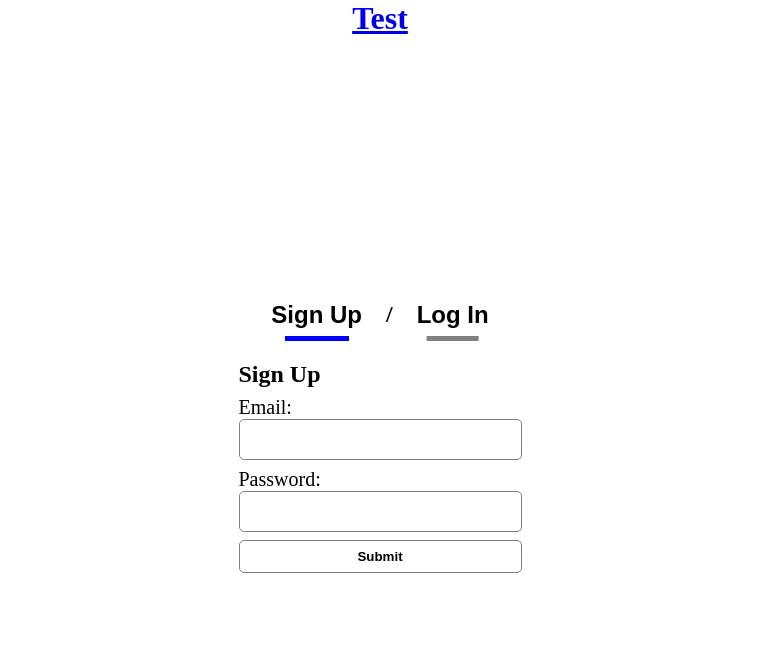
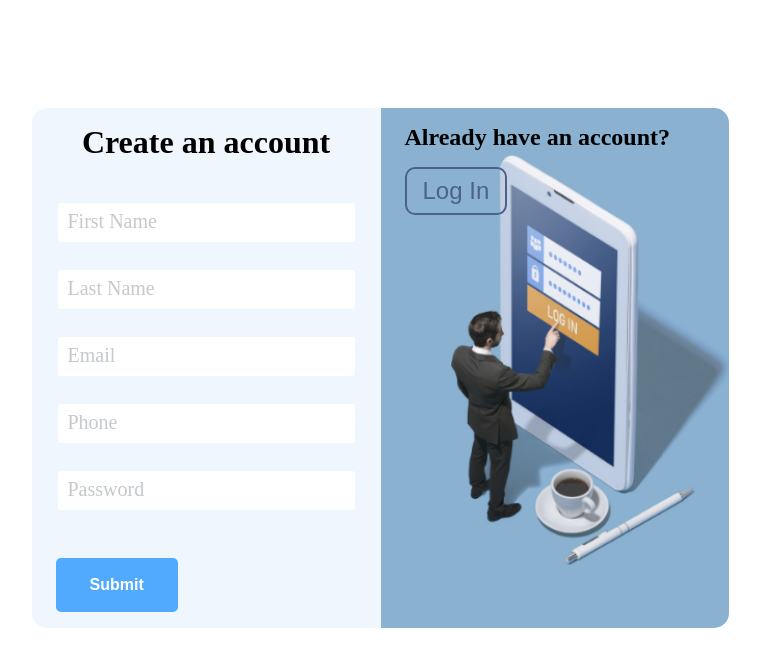
Before and after one commit to BAlexandru99/HRApp, a React (Vite) app in the folder react-frontend/: page / in a window 1280 px wide. Shown: the top 666 px of the page, without its empty margins (260-1020 px from the left). Built offline with nearby package versions, Linux system fonts and the light colour scheme.

Commit message:
registration form redesign and client side validation

```diff
--- a/react-frontend/package.json
+++ b/react-frontend/package.json
@@ -13,6 +13,7 @@
     "@reduxjs/toolkit": "^2.2.6",
     "react": "^18.3.1",
     "react-dom": "^18.3.1",
+    "react-hook-form": "^7.52.1",
     "react-redux": "^9.1.2",
     "react-router-dom": "^6.24.1",
     "sass": "^1.77.8"
--- a/react-frontend/src/components/LogIn.jsx
+++ b/react-frontend/src/components/LogIn.jsx
@@ -1,81 +1,52 @@
-import { useState } from "react";
+import { useForm } from "react-hook-form";
 
 const LogIn = () => {
-  const [formData, setFormData] = useState({
-    email: "",
-    password: "",
-  });
-
-  const [errors, setErrors] = useState({});
-
-  const validateForm = () => {
-    let isValid = true;
-    let newErrors = {};
-
-    if (!formData.email.trim()) {
-      newErrors.email = "Email is required";
-      isValid = false;
-    } else if (!/\S+@\S+\.\S+/.test(formData.email)) {
-      newErrors.email = "Email is not valid";
-      isValid = false;
-    }
-
-    if (!formData.password.trim()) {
-      newErrors.password = "Password is required";
-      isValid = false;
-    }
-
-    setErrors(newErrors);
-    return isValid;
-  };
-
-  const handleSubmit = (event) => {
-    event.preventDefault();
-
-    if (validateForm()) {
-      // Form submission logic here (e.g., calling an API)
-      console.log("Form is valid. Submitting...", formData);
-    } else {
-      console.error("Form validation failed.");
-    }
-  };
-
-  const handleChange = (event) => {
-    const { name, value } = event.target;
-    setFormData({
-      ...formData,
-      [name]: value,
-    });
-  };
+  const {
+    register,
+    handleSubmit,
+    formState: { errors },
+  } = useForm();
+  const onSubmit = (data) => console.log(data);
 
   return (
     <div className="log-in">
-      <h2 className="title">Log In</h2>
-      <div className="form-container">
-        <form onSubmit={handleSubmit}>
+      <h3 className="title">Log In</h3>
+
+      <form onSubmit={handleSubmit(onSubmit)}>
         <div className="input-group">
-            <label htmlFor="email">Email:</label>
+          <label className="floating-label" htmlFor="email">
+            Email:
+          </label>
           <input
+            className="input-field"
             type="email"
-              name="email"
             id="email"
-              value={formData.email}
-              onChange={handleChange}
+            {...register("email", {
+              required: "Email is required",
+              pattern: {
+                value: /^[A-Za-z0-9._%+-]+@[A-Za-z0-9.-]+\.[A-Za-z]{2,4}$/,
+                message: "Invalid email address",
+              },
+            })}
           />
-            {errors.email && <span className="error">{errors.email}</span>}
+          {errors.email && (
+            <span className="error-msg">{errors.email.message}</span>
+          )}
         </div>
 
         <div className="input-group">
-            <label htmlFor="password">Password:</label>
+          <label className="floating-label" htmlFor="password">
+            Password:
+          </label>
           <input
+            className="input-field"
             type="password"
-              name="password"
+            autoComplete="on"
             id="password"
-              value={formData.password}
-              onChange={handleChange}
+            {...register("password", { required: "Password is required" })}
           />
           {errors.password && (
-              <span className="error">{errors.password}</span>
+            <span className="error-msg">{errors.password.message}</span>
           )}
         </div>
 
@@ -84,7 +55,6 @@ const LogIn = () => {
         </button>
       </form>
     </div>
-    </div>
   );
 };
 
--- a/react-frontend/src/components/SignUp.jsx
+++ b/react-frontend/src/components/SignUp.jsx
@@ -1,89 +1,111 @@
-import { useState } from "react";
 import { useDispatch } from "react-redux";
 import { userEmail } from "../slices/userSlice";
+import { useForm } from "react-hook-form";
 
 const SignUp = () => {
   // const userEmail = useSelector((state) => state.user.value);
   const dispatch = useDispatch();
+  // Dispatch the userEmail action
 
-  const [formData, setFormData] = useState({
-    email: "",
-    password: "",
-  });
-
-  const [errors, setErrors] = useState({});
-
-  const validateForm = () => {
-    let isValid = true;
-    let newErrors = {};
-
-    if (!formData.email.trim()) {
-      newErrors.email = "Email is required";
-      isValid = false;
-    } else if (!/\S+@\S+\.\S+/.test(formData.email)) {
-      newErrors.email = "Email is not valid";
-      isValid = false;
-    }
-
-    if (!formData.password.trim()) {
-      newErrors.password = "Password is required";
-      isValid = false;
-    }
-
-    setErrors(newErrors);
-    return isValid;
-  };
-
-  const handleSubmit = (event) => {
-    event.preventDefault();
-
-    if (validateForm()) {
-      // Dispatch the userEmail action
-      dispatch(userEmail(formData.email));
-      // Form submission logic here (e.g., calling an API)
-      console.log("Form is valid. Submitting...", formData);
-    } else {
-      console.error("Form validation failed.");
-    }
-  };
-
-  const handleChange = (event) => {
-    const { name, value } = event.target;
-    setFormData({
-      ...formData,
-      [name]: value,
-    });
+  const {
+    register,
+    handleSubmit,
+    formState: { errors },
+  } = useForm();
+  const onSubmit = (data) => {
+    console.log(data);
+    dispatch(userEmail(data.email));
   };
 
   return (
-    <div className="sign-up">
-      <h2 className="title">Sign Up</h2>
-
-      <div className="form-container">
-        <form onSubmit={handleSubmit}>
+    <>
+      <h3>Create an account</h3>
+      <form onSubmit={handleSubmit(onSubmit)}>
         <div className="input-group">
-            <label htmlFor="email">Email:</label>
+          <label htmlFor="firstName" className="floating-label">
+            First Name
+          </label>
           <input
-              type="email"
-              name="email"
-              id="email"
-              value={formData.email}
-              onChange={handleChange}
+            className="input-field"
+            placeholder=" "
+            type="text"
+            id="firstName"
+            {...register("firstName", { required: "First Name is required" })}
           />
-            {errors.email && <span className="error">{errors.email}</span>}
+          {errors.firstName && (
+            <span className="error-msg">{errors.firstName.message}</span>
+          )}
         </div>
 
         <div className="input-group">
-            <label htmlFor="password">Password:</label>
+          <label htmlFor="lastName" className="floating-label">
+            Last Name
+          </label>
           <input
+            className="input-field"
+            placeholder=" "
+            type="text"
+            id="lastName"
+            {...register("lastName", { required: "Last Name is required" })}
+          />
+          {errors.lastName && (
+            <span className="error-msg">{errors.lastName.message}</span>
+          )}
+        </div>
+
+        <div className="input-group">
+          <label htmlFor="email" className="floating-label">
+            Email
+          </label>
+          <input
+            className="input-field"
+            placeholder=" "
+            type="email"
+            id="email"
+            {...register("email", {
+              required: "Email is required",
+              pattern: {
+                value: /^[A-Za-z0-9._%+-]+@[A-Za-z0-9.-]+\.[A-Za-z]{2,4}$/,
+                message: "Invalid email address",
+              },
+            })}
+          />
+          {errors.email && (
+            <span className="error-msg">{errors.email.message}</span>
+          )}
+        </div>
+
+        <div className="input-group">
+          <label htmlFor="phoneNumber" className="floating-label">
+            Phone
+          </label>
+          <input
+            className="input-field"
+            placeholder=" "
+            type="tel"
+            id="phoneNumber"
+            {...register("phoneNumber", {
+              required: "Phone number is required",
+            })}
+          />
+          {errors.phoneNumber && (
+            <span className="error-msg">{errors.phoneNumber.message}</span>
+          )}
+        </div>
+
+        <div className="input-group">
+          <label htmlFor="password" className="floating-label">
+            Password
+          </label>
+          <input
+            className="input-field"
             type="password"
-              name="password"
+            autoComplete="on"
             id="password"
-              value={formData.password}
-              onChange={handleChange}
+            {...register("password", { required: "Password is required" })}
           />
           {errors.password && (
-              <span className="error">{errors.password}</span>
+            <span className="error-msg">{errors.password.message}</span>
           )}
         </div>
 
@@ -91,8 +113,7 @@ const SignUp = () => {
           Submit
         </button>
       </form>
-      </div>
-    </div>
+    </>
   );
 };
 
--- a/react-frontend/src/pages/Home.jsx
+++ b/react-frontend/src/pages/Home.jsx
@@ -1,12 +1,12 @@
-import { Link } from "react-router-dom";
+// import { Link } from "react-router-dom";
 import Register from "./Register";
 
 const Home = () => {
   return (
     <div className="home main">
-      <h1>
+      {/* <h1>
         <Link to="/test">Test</Link>
-      </h1>
+      </h1> */}
       <Register />
     </div>
   );
--- a/react-frontend/src/pages/Register.jsx
+++ b/react-frontend/src/pages/Register.jsx
@@ -10,23 +10,25 @@ const Register = () => {
   };
 
   return (
-    <div className="register main">
-      <div className="button-controll">
-        <button
-          className={toggle ? "active" : ""}
-          onClick={() => handleToggle(true)}
-        >
-          Sign Up
-        </button>
-        /
-        <button
-          className={toggle ? "" : "active"}
-          onClick={() => handleToggle(false)}
-        >
-          Log In
-        </button>
+    <div className="main">
+      <div className="register">
+        <div className="register__form">{toggle ? <SignUp /> : <LogIn />}</div>
+        <div className="register__image">
+          <div className="button-controll">
+            {toggle ? (
+              <>
+                <h4>Already have an account?</h4>
+                <button onClick={() => handleToggle(false)}>Log In</button>
+              </>
+            ) : (
+              <>
+                <h4>Don&apos;t have an account yet?</h4>
+                <button onClick={() => handleToggle(true)}>Sign Up</button>
+              </>
+            )}
+          </div>
+        </div>
       </div>
-      {toggle ? <SignUp /> : <LogIn />}
     </div>
   );
 };
--- a/react-frontend/src/pages/TestPage.jsx
+++ b/react-frontend/src/pages/TestPage.jsx
@@ -2,11 +2,12 @@ import { useSelector } from "react-redux";
 import { Link } from "react-router-dom";
 
 const TestPage = () => {
-  const userEmail = useSelector((state) => state.user.value);
+  const userEmail = useSelector((state) => state.user.email);
+  console.log(userEmail);
   return (
     <>
       <Link to="/">Home</Link>
-      <div>User email is:{userEmail}</div>;
+      <div>User email is:{userEmail}</div>
     </>
   );
 };
--- a/react-frontend/src/styles/_register.scss
+++ /dev/null
@@ -1,79 +0,0 @@
-.register {
-  display: flex;
-  gap: 2rem;
-  // Form Section
-
-  form {
-    .input-group {
-      display: flex;
-      flex-direction: column;
-      margin: 0.5rem 0;
-      font-size: 1.25rem;
-
-      > * {
-        font-size: inherit;
-      }
-
-      input {
-        padding: 0.5rem;
-        border-radius: 5px;
-        border: 1px solid gray;
-
-        &:focus {
-          outline: none;
-          border: 1px solid blue;
-        }
-      }
-    }
-
-    .submit {
-      width: 100%;
-      padding: 0.5rem;
-      border-radius: 5px;
-      border: 1px solid gray;
-
-      font-weight: 600;
-      background-color: transparent;
-      cursor: pointer;
-    }
-  }
-
-  // Button section
-  .button-controll {
-    display: flex;
-    flex-direction: row;
-    gap: 1rem;
-    font-size: 1.5rem;
-    font-weight: 600;
-
-    button {
-      position: relative;
-      padding: 0 0.5rem;
-      font-size: 1.5rem;
-      font-weight: 600;
-      background-color: transparent;
-      border-radius: 15px;
-      border: none;
-      cursor: pointer;
-
-      &::after {
-        background-color: gray;
-      }
-    }
-    .active {
-      &::after {
-        background-color: blue;
-      }
-    }
-    & button::after,
-    & .active::after {
-      content: "";
-      position: absolute;
-      bottom: -12px;
-      left: 50%;
-      transform: translateX(-50%);
-      height: 5px;
-      width: 60%;
-    }
-  }
-}
--- a/react-frontend/src/styles/main.scss
+++ b/react-frontend/src/styles/main.scss
@@ -17,12 +17,12 @@
 // Variables
 
 .main {
-  min-height: 100vh;
-  width: 100%;
+  min-height: 90vh;
   display: flex;
-  flex-direction: column;
+  align-items: center;
   justify-content: center;
-  align-items: center;
+  padding: 0.5rem;
 }
 
-@import "./_register.scss";
+@import "./scss/colors";
+@import "./scss/register";
--- /dev/null
+++ b/react-frontend/src/styles/scss/_register.scss
@@ -0,0 +1,163 @@
+.register {
+  height: 100%;
+  display: flex;
+  flex-direction: row;
+  align-items: center;
+  justify-content: center;
+  flex-wrap: wrap;
+  border-radius: 15px;
+  overflow: hidden;
+
+  h3 {
+    font-size: 2rem;
+    margin-bottom: 2rem;
+  }
+  h4 {
+    min-width: 300px;
+  }
+
+  form {
+    height: 100%;
+
+    .submit {
+      margin-top: auto;
+    }
+  }
+
+  &__image,
+  &__form {
+    flex: 1;
+    height: 520px;
+    padding: 1rem 1.5rem;
+  }
+
+  &__image {
+    background-image: url("../assets/register.png");
+    background-size: cover;
+    background-position: center;
+    background-repeat: no-repeat;
+  }
+
+  // Form Section
+
+  &__form {
+    background-color: $blue-smoke;
+    display: flex;
+    flex-direction: column;
+    align-items: center;
+    justify-content: center;
+
+    form {
+      display: flex;
+      flex-direction: column;
+      gap: 0.5rem;
+
+      > * {
+        font-size: inherit;
+      }
+
+      .input-group {
+        position: relative;
+        display: flex;
+        flex-direction: column;
+        margin: 0.5rem 0;
+        font-size: 1.25rem;
+        min-width: 300px;
+
+        .error-msg {
+          position: absolute;
+          bottom: -20px;
+          font-size: 1rem;
+          color: $error-red;
+        }
+
+        .input-field {
+          padding: 0.5rem 1rem;
+          border: 2px solid $blue-smoke;
+          border-radius: 5px;
+          outline: none;
+          font-size: inherit;
+        }
+
+        .floating-label {
+          position: absolute;
+          top: 9px;
+          left: 10px;
+          color: $gray;
+          background-color: $white;
+          padding: 0 2px;
+          pointer-events: none;
+          transition: all 0.2s ease;
+        }
+
+        &:focus-within .floating-label,
+        .input-field:not(:placeholder-shown) + .floating-label,
+        &:not(:empty) + .floating-label {
+          top: -9px;
+          left: 20px;
+          font-size: 16px;
+          color: $blue;
+          background-image: linear-gradient($blue-smoke, $white);
+        }
+
+        &:focus-within {
+          .input-field {
+            border-color: $blue;
+          }
+        }
+      }
+
+      .submit {
+        width: fit-content;
+        padding: 1rem 2rem;
+        border-radius: 5px;
+        border: 2px solid $blue;
+        background-color: $blue;
+        color: $white;
+        font-weight: 600;
+        cursor: pointer;
+        transition: all 0.3s ease;
+
+        &:hover {
+          background-color: transparent;
+          color: $blue;
+        }
+      }
+    }
+  }
+
+  // Button section
+
+  .button-controll {
+    display: flex;
+    flex-direction: column;
+    align-items: start;
+    gap: 1rem;
+    font-size: 1.5rem;
+    font-weight: 600;
+
+    button {
+      padding: 0.5rem 1rem;
+      border-radius: 10px;
+      font-size: inherit;
+      background-color: transparent;
+      color: $dark-blue;
+      border: 2px solid $dark-blue;
+      cursor: pointer;
+      transition: all 0.2s ease;
+
+      &:hover {
+        border-color: $white;
+        color: $white;
+      }
+    }
+  }
+}
+
+.log-in {
+  height: 100%;
+  display: flex;
+  flex-direction: column;
+  align-items: center;
+  justify-content: space-between;
+}
```
Also changed, not shown: react-frontend/src/main.jsx (+3 -6 lines), react-frontend/src/slices/userSlice.js (+4 -6 lines), react-frontend/src/styles/scss/_colors.scss (added, +8 -0 lines), react-frontend/src/assets/register.png (added), 1 other file (tests, documents, lock files or other folders). Lines whose indentation alone changed are shown as unchanged.
